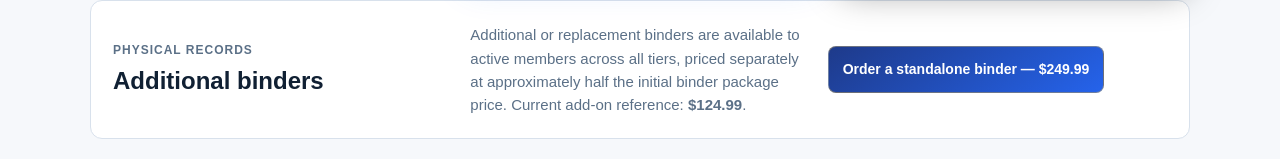
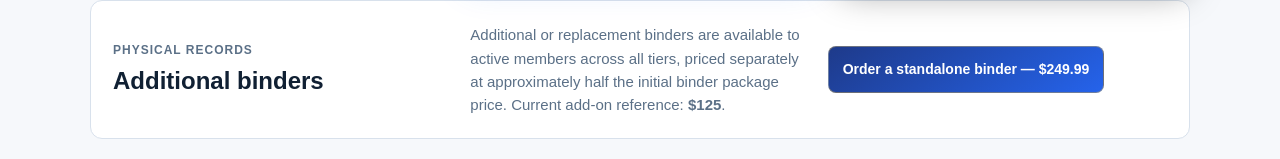
Before and after one commit to Tigerclaw77/paladincompliance, a Next.js app: page /pricing in a window 1280 px wide. Shown: the part 1273-1432 px from the top of the page. Built offline with nearby package versions, Linux system fonts and the light colour scheme; no server answers.

Commit message:
Limit exact pricing format to public binder

```diff
--- a/src/app/pricing/PricingClient.tsx
+++ b/src/app/pricing/PricingClient.tsx
@@ -2,6 +2,7 @@
 
 import { useMemo, useState, type CSSProperties, type ReactNode } from "react";
 import {
+  formatPaladinPrice,
   getCoveragePriceKey,
   getPaladinPriceItem,
 } from "@/lib/paladin/pricing";
@@ -239,7 +240,7 @@ export default function PricingClient({ checkoutCanceled }: PricingClientProps)
           </p>
           <a href="/order" style={binderOrderLinkStyle}>
             Order a standalone binder —{" "}
-            {formatOneTimePrice(publicBinderItem.amountCents)}
+            {formatPaladinPrice(publicBinderItem)}
           </a>
         </section>
 
@@ -414,7 +415,7 @@ function formatOneTimePrice(amountCents: number) {
 function formatCurrency(amountCents: number) {
   return new Intl.NumberFormat("en-US", {
     currency: "USD",
-    maximumFractionDigits: amountCents % 100 === 0 ? 0 : 2,
+    maximumFractionDigits: 0,
     style: "currency",
   }).format(amountCents / 100);
 }
```
Also changed, not shown: 1 other file (tests, documents, lock files or other folders).
